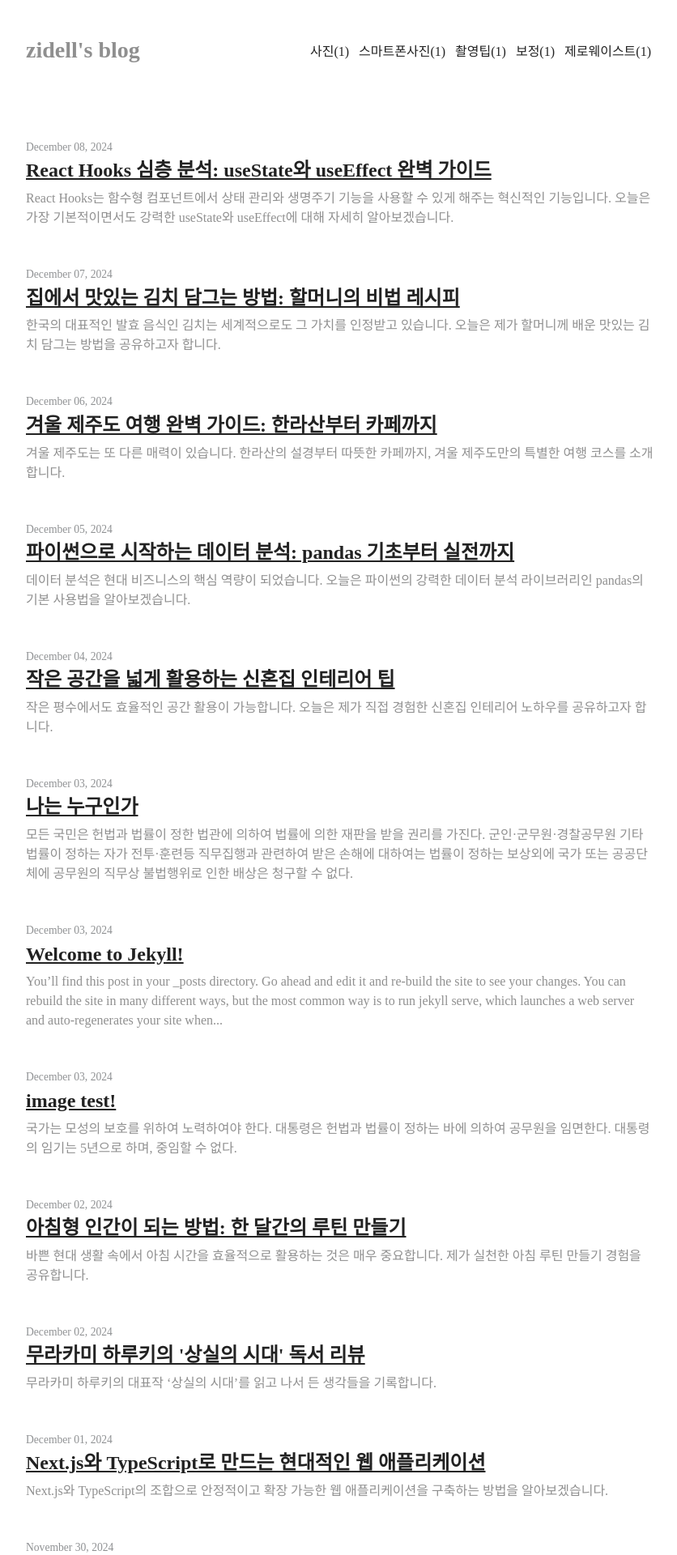
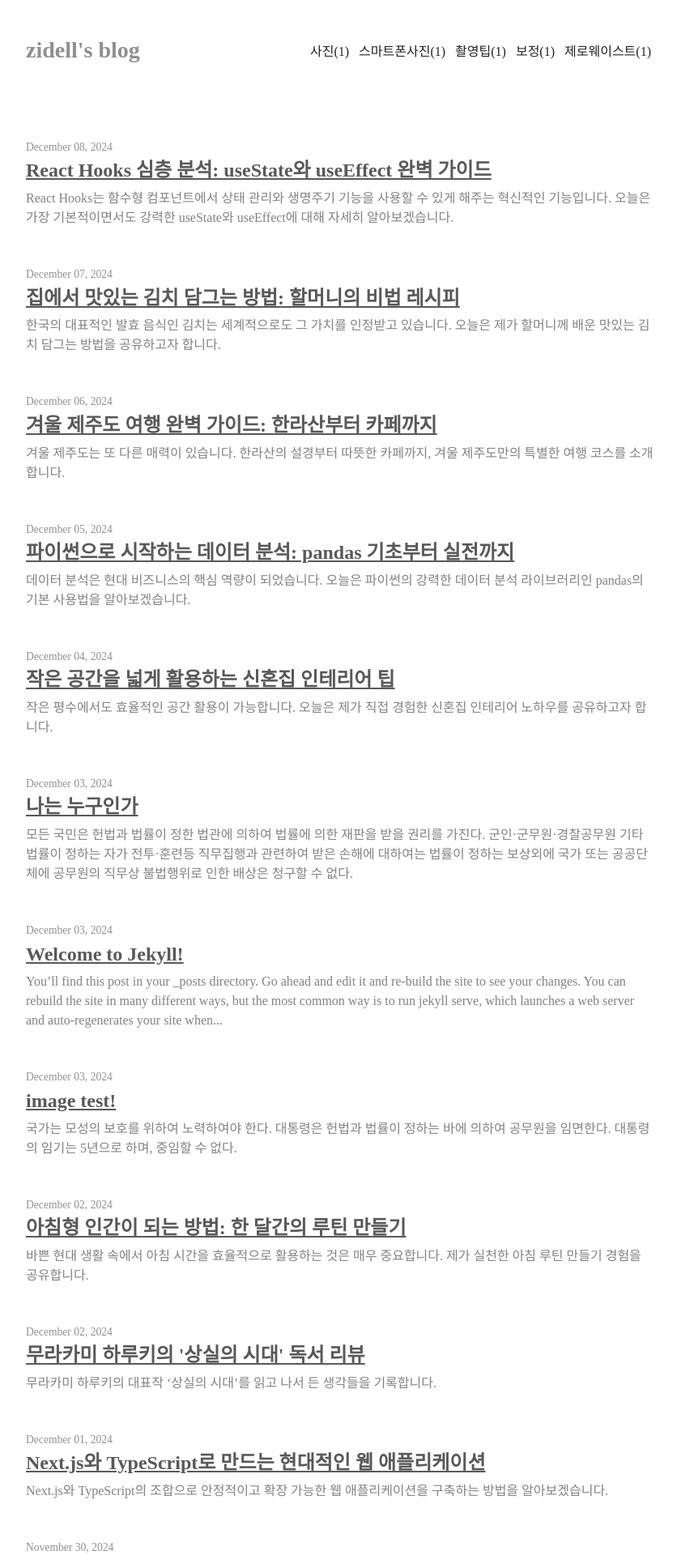
Before and after one commit to zidell/blog, a Jekyll site: the page built from index.html, in a window 1280 px wide. Shown: the top 1920 px of the page at 81% size, without its empty margins (220-1056 px from the left). Built offline with Jekyll 4.4.1, drawn with Linux system fonts in a browser that asks for light colours; some web fonts are replaced; the list of posts is cut into pages by our own code; some of the changed text lies outside the part shown.

Commit message:
dev: 리스트에 페이지네이션 및 디자인

```diff
--- a/Gemfile
+++ b/Gemfile
@@ -16,6 +16,7 @@
 # If you have any plugins, put them here!
 group :jekyll_plugins do
   gem "jekyll-feed", "~> 0.12"
+  gem "jekyll-paginate"
 end
 
 # Windows and JRuby does not include zoneinfo files, so bundle the tzinfo-data gem
--- a/_config.yml
+++ b/_config.yml
@@ -55,3 +55,7 @@
 #   - vendor/cache/
 #   - vendor/gems/
 #   - vendor/ruby/
+
+# Pagination settings
+paginate: 12
+paginate_path: "/page/:num/"
--- a/_sass/main.scss
+++ b/_sass/main.scss
@@ -1,3 +1,17 @@
+:root {
+    .btn-primary {
+        --bs-btn-bg: #666;
+        --bs-btn-border-color: transparent;
+        --bs-btn-hover-bg: #222;
+        --bs-btn-hover-border-color: transparent;
+    }
+
+    .btn-link {
+        --bs-link-color: #666;
+        --bs-btn-hover-color: #222;
+    }
+}
+
 a {
     text-decoration: none;
     color: #222;
@@ -5,6 +19,16 @@
 
 h1 {
     letter-spacing: -0.08rem;
+}
+
+#list-posts {
+    .list-item {
+        opacity: 0.75;
+
+        &:hover {
+            opacity: 1;
+        }
+    }
 }
 
 .fs-sm {
--- /dev/null
+++ b/index.html
@@ -0,0 +1,47 @@
+---
+layout: default
+title: Home
+---
+<!-- https://jekyllrb-ko.github.io/docs/variables/ -->
+<ul id="list-posts" class="list-unstyled">
+    {% for post in paginator.posts %}
+    <li class="my-5">
+        <div class="post-meta opacity-50 fs-sm mb-1">{{ post.date | date: "%B %d, %Y" }}</div>
+        <a href="{{site.baseurl}}{{ post.url }}" class="d-block list-item">
+            <h2 class="fs-4 fw-bold text-decoration-underline">{{ post.title }}</h2>
+            <div class="post-excerpt opacity-75">
+                {{ post.excerpt | strip_html | truncatewords: 50 }}
+            </div>
+        </a>
+    </li>
+    {% endfor %}
+
+    <!-- Pagination links -->
+    {% if paginator.total_pages > 1 %}
+    <div class="pagination d-flex justify-content-center gap-2 mt-5">
+        {% if paginator.previous_page %}
+        <a href="{{ paginator.previous_page_path | relative_url }}" class="btn btn-link text-decoration-none">&laquo;
+            Prev</a>
+        {% endif %}
+
+        {% for page in (1..paginator.total_pages) %}
+        {% if page == paginator.page %}
+        <span class="btn btn-primary">{{ page }}</span>
+        {% else %}
+        {% if page == 1 %}
+        <a href="{{ '/' | relative_url }}" class="btn btn-link text-decoration-none">{{ page }}</a>
+        {% else %}
+        <a href="{{ site.paginate_path | relative_url | replace: ':num', page }}"
+            class="btn btn-link text-decoration-none">{{
+            page }}</a>
+        {% endif %}
+        {% endif %}
+        {% endfor %}
+
+        {% if paginator.next_page %}
+        <a href="{{ paginator.next_page_path | relative_url }}" class="btn btn-link text-decoration-none">Next
+            &raquo;</a>
+        {% endif %}
+    </div>
+    {% endif %}
+</ul>
--- a/index.md
+++ /dev/null
@@ -1,37 +0,0 @@
----
-layout: default
-title: Home
----
-<!-- https://jekyllrb-ko.github.io/docs/variables/ -->
-<ul class="list-unstyled">
-  {% for post in site.posts %}
-    <li class="my-5">
-        <div class="post-meta opacity-50 fs-sm mb-1">{{ post.date | date: "%B %d, %Y" }}</div>
-        <a href="{{site.baseurl}}{{ post.url }}" class="d-block">
-      <h2 class="fs-4 fw-bold text-decoration-underline">{{ post.title }}</h2>
-      <div class="post-excerpt opacity-50">
-        {{ post.excerpt | strip_html | truncatewords: 50 }}
-        </div>
-        </a>
-    </li>
-  {% endfor %}
-
-  <!-- Pagination links -->
-<div class="pagination">
-    {% if paginator.previous_page %}
-      <a href="{{ paginator.previous_page_path }}" class="previous">
-        Previous
-      </a>
-    {% else %}
-      <span class="previous">Previous</span>
-    {% endif %}
-    <span class="page_number ">
-      Page: {{ paginator.page }} of {{ paginator.total_pages }}
-    </span>
-    {% if paginator.next_page %}
-      <a href="{{ paginator.next_page_path }}" class="next">Next</a>
-    {% else %}
-      <span class="next ">Next</span>
-    {% endif %}
-  </div>
-</ul>
```
Also changed, not shown: Gemfile.lock.
